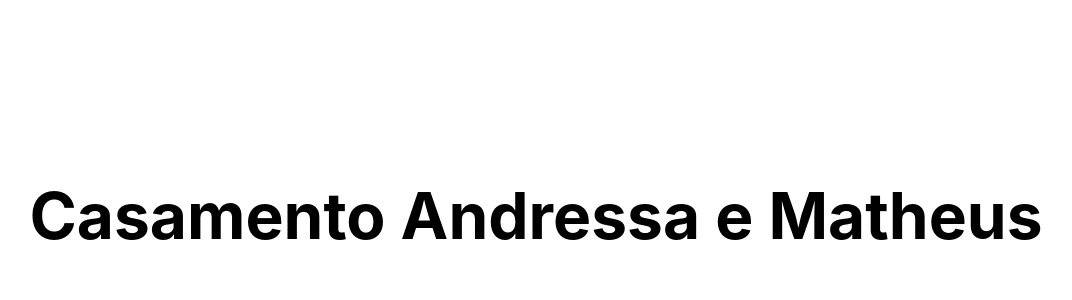
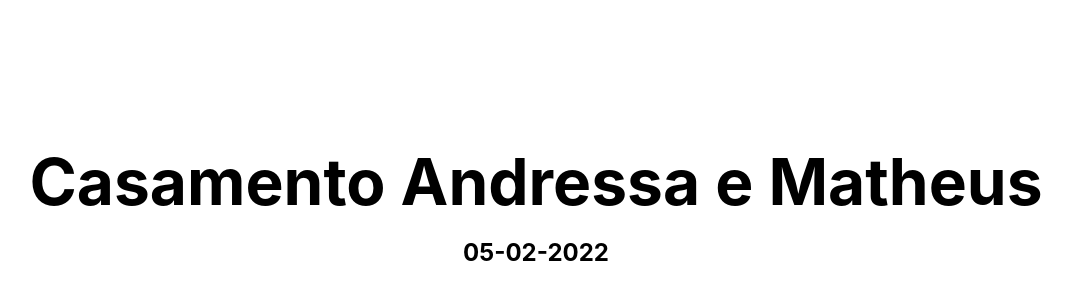
Before and after one commit to MMortari/casamentodedeteteu, a Next.js app: page / in a window 1280 px wide. Shown: the part 184-484 px from the top of the page, without its empty margins (104-1176 px from the left). Built offline with nearby package versions, Linux system fonts and the light colour scheme.

Commit message:
feat: adding date

```diff
--- a/pages/index.tsx
+++ b/pages/index.tsx
@@ -1,6 +1,5 @@
 import type { NextPage } from 'next';
 import Head from 'next/head';
-import Image from 'next/image';
 import styles from '../styles/Home.module.css';
 
 const Home: NextPage = () => {
@@ -14,6 +13,7 @@ const Home: NextPage = () => {
 
       <main className={styles.main}>
         <h1 className={styles.title}>Casamento Andressa e Matheus</h1>
+        <h2>05-02-2022</h2>
       </main>
     </div>
   );
```
